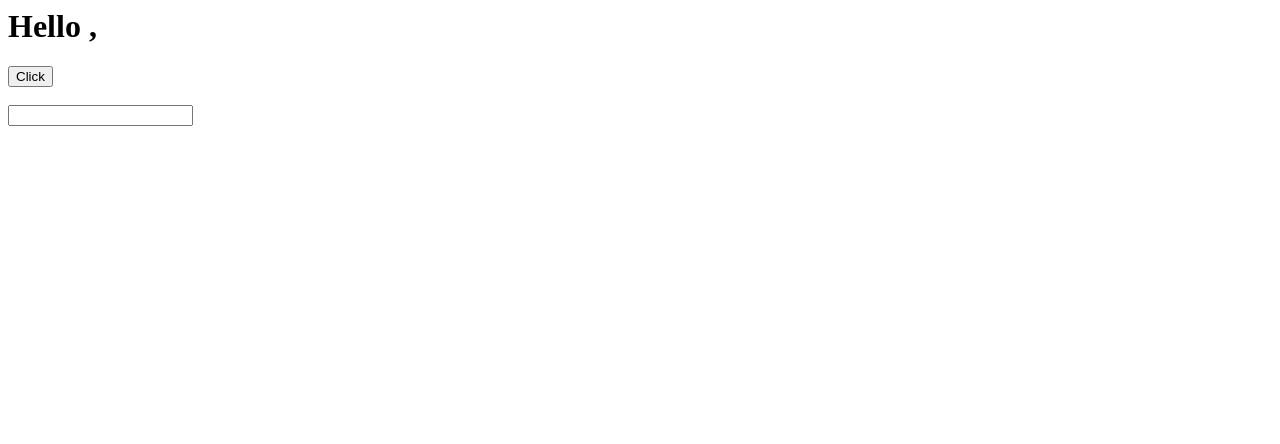
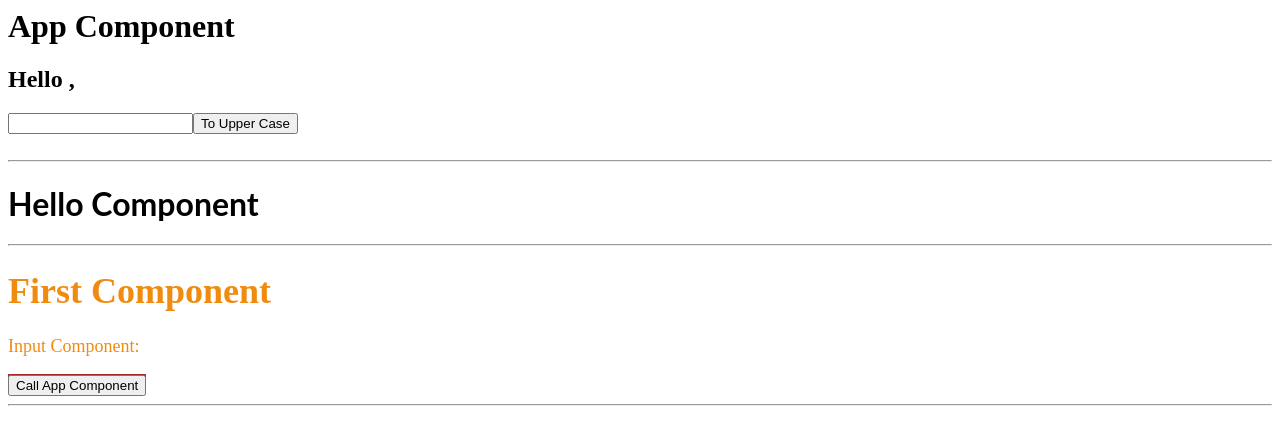
Before and after one commit to apathak1223/Angular-Test, an Angular app: page / in a window 1280 px wide. Shown: the top 444 px of the page. Built offline with nearby package versions, Linux system fonts and the light colour scheme.

Commit message:
4 files modified, 3 added

```diff
--- a/src/app/app.component.html
+++ b/src/app/app.component.html
@@ -1,5 +1,9 @@
-<h1>
-Hello {{name1}},
-</h1>
-<button title="Click" (click) = "fun()"> Click</button><br><br>
+<h1> App Component</h1>
+<h2>Hello {{name1}},</h2>
 <input type="text" [(ngModel)]="name1"/>
+<button title="Click" (click) = "upperCase()"> To Upper Case</button><br><br>
+<hr>
+<hello></hello>
+<hr>
+<app-first [value]="name1" (outEvent) = "parentMethodCall()"></app-first>
+<hr>
--- a/src/app/app.component.ts
+++ b/src/app/app.component.ts
@@ -9,9 +9,15 @@ export class AppComponent {
   name = 'Angular ' + VERSION.major;
   name1 = '';
   public test = 'Test Message';
-  public fun(): string {
+
+  public upperCase(): string {
     console.log('Clicked');
     this.name1 = this.name1.toUpperCase();
     return 'test';
   }
+
+  public parentMethodCall() : void{
+    alert("Parent method called from First Component!!");
+    this.upperCase();
+  }
 }
--- a/src/app/app.module.ts
+++ b/src/app/app.module.ts
@@ -4,10 +4,11 @@ import { FormsModule } from '@angular/forms';
 
 import { AppComponent } from './app.component';
 import { HelloComponent } from './hello.component';
+import { FirstComponent } from './first/first.component';
 
 @NgModule({
   imports:      [ BrowserModule, FormsModule ],
-  declarations: [ AppComponent, HelloComponent ],
+  declarations: [ AppComponent, HelloComponent, FirstComponent ],
   bootstrap:    [ AppComponent ]
 })
 export class AppModule { }
--- /dev/null
+++ b/src/app/first/first.component.css
@@ -0,0 +1,7 @@
+.first {
+  background-color: brown;
+  color: rgb(240, 139, 16);
+  font-size: large;
+  height: auto;
+  box-sizing: content-box;
+}
--- /dev/null
+++ b/src/app/first/first.component.html
@@ -0,0 +1,5 @@
+<a class="first">
+<h1>First Component</h1>
+<p>Input Component:  {{ value }}</p>
+<button (click)= "first()">Call App Component</button>
+</a>
--- /dev/null
+++ b/src/app/first/first.component.ts
@@ -0,0 +1,22 @@
+import { Component, EventEmitter, Input, OnInit, Output } from '@angular/core';
+
+@Component({
+  selector: 'app-first',
+  templateUrl: './first.component.html',
+  styleUrls: ['./first.component.css']
+})
+export class FirstComponent implements OnInit {
+
+  constructor() { }
+
+  @Input() value: string;
+  @Output() outEvent : EventEmitter<string> = new EventEmitter<string>();
+  ngOnInit() {
+  }
+
+  public first() : void{
+    console.log("First button clicked");
+    this.outEvent.emit("First Button Clicked...");
+  }
+
+}
--- a/src/app/hello.component.ts
+++ b/src/app/hello.component.ts
@@ -2,9 +2,7 @@ import { Component, Input } from '@angular/core';
 
 @Component({
   selector: 'hello',
-  template: `<h1>Hello {{name}}!</h1>`,
-  styles: [`h1 { font-family: Lato; }`]
+  template: `<h1>Hello Component</h1>`,
+  styles: [`h1 { font-family: Lato; }`],
 })
-export class HelloComponent  {
-  @Input() name: string;
-}
+export class HelloComponent {}
```
